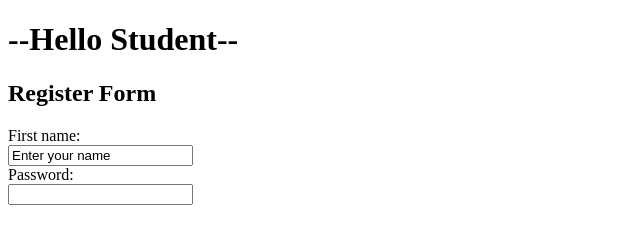
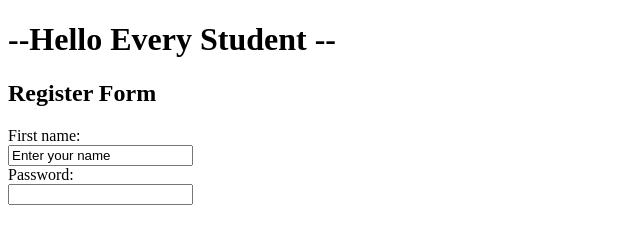
Before and after one commit to raghadhindi/mynewproject, a plain HTML site: page test_project.html in a window 1280 px wide. Shown: the whole page, without its empty margins (0-640 px from the left). Drawn offline with Linux system fonts and the light colour scheme.

Commit message:
adding new word

```diff
--- a/test_project.html
+++ b/test_project.html
@@ -7,7 +7,7 @@
     <title>Document</title>
 </head>
 <body>
-  <h1>--Hello Student--</h1>
+  <h1>--Hello Every Student --</h1>
   <h2>Register Form</h2>
 
 <form>
```
